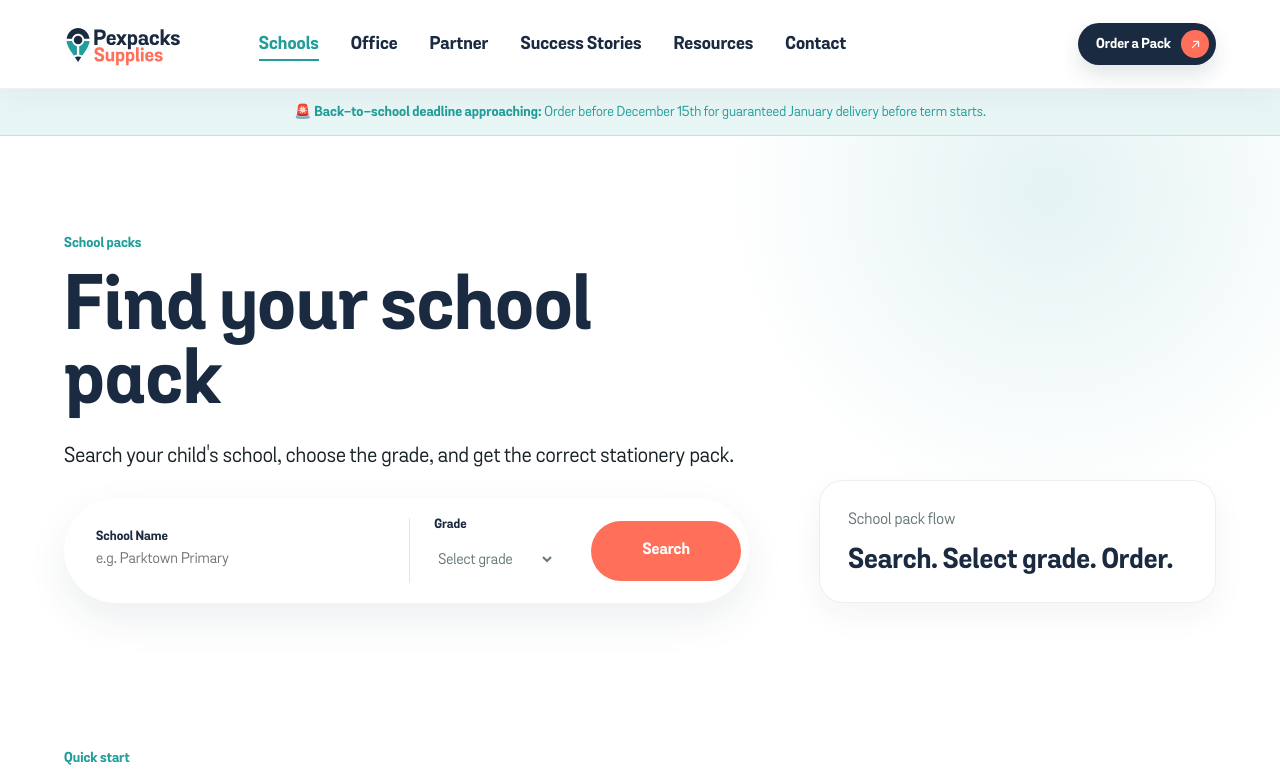
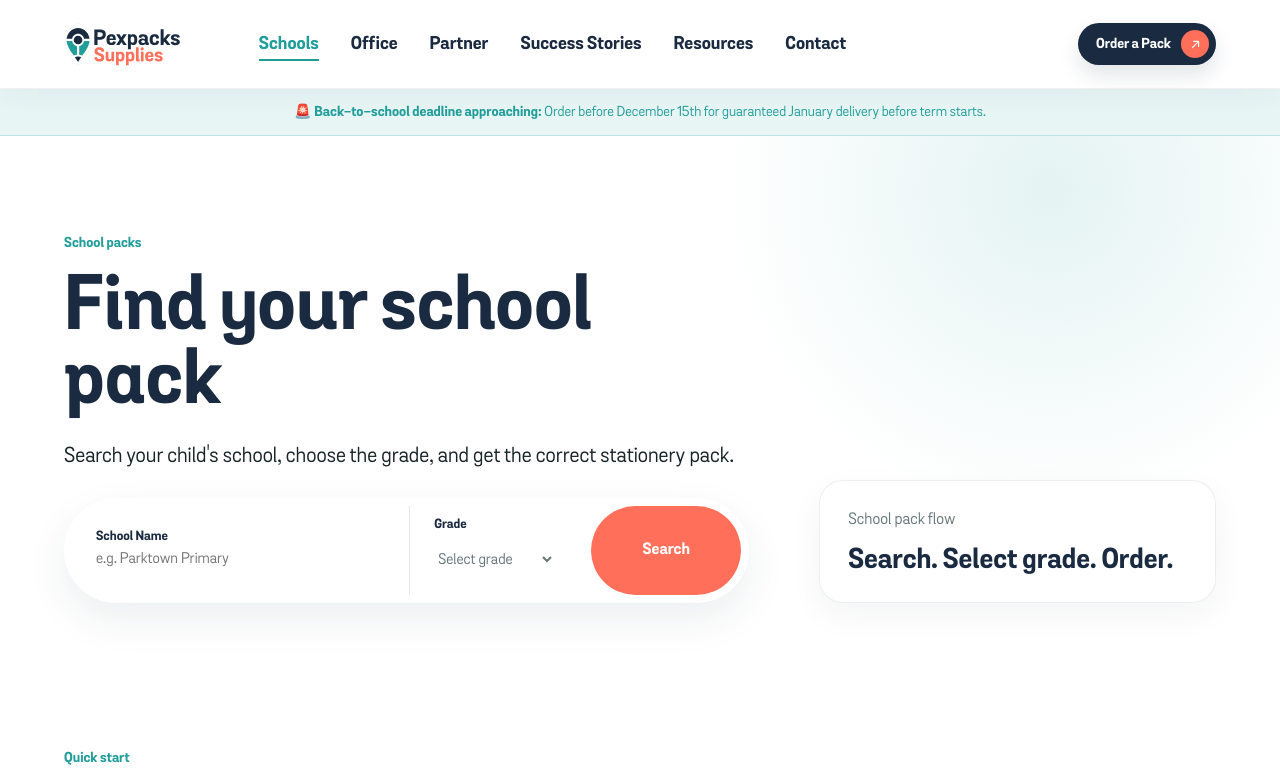
Before and after one commit to mcebisidesigner-spec/pexpacks-supplies, a Next.js app: page /schools in a window 1280 px wide. Shown: the top 782 px of the page. Built offline with nearby package versions, Linux system fonts and the light colour scheme.

Commit message:
Update search bars align-items to stretch for perfect button pill proportions

```diff
--- a/components/marketing/HeroSearch.module.css
+++ b/components/marketing/HeroSearch.module.css
@@ -8,13 +8,14 @@
   box-shadow: 0 16px 40px rgba(18, 57, 69, 0.08);
   display: grid;
   grid-template-columns: 2fr 1fr auto;
-  align-items: center;
+  align-items: stretch;
   gap: 0;
 }
 
 .field {
   min-width: 0;
   display: grid;
+  align-content: center;
   gap: 4px;
   padding: 12px 24px;
   background: transparent;
--- a/components/schools/Schools.module.css
+++ b/components/schools/Schools.module.css
@@ -124,13 +124,14 @@
   box-shadow: 0 16px 40px rgba(18, 57, 69, 0.08);
   display: grid;
   grid-template-columns: 2fr 1fr auto;
-  align-items: center;
+  align-items: stretch;
   gap: 0;
 }
 
 .searchField {
   min-width: 0;
   display: grid;
+  align-content: center;
   gap: 4px;
   padding: 12px 24px;
   background: transparent;
```
Also changed, not shown: 1 other file (tests, documents, lock files or other folders).
